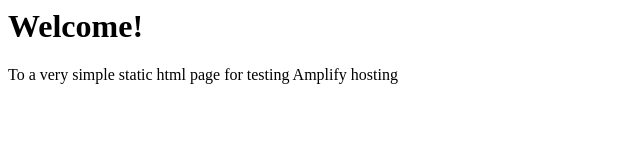
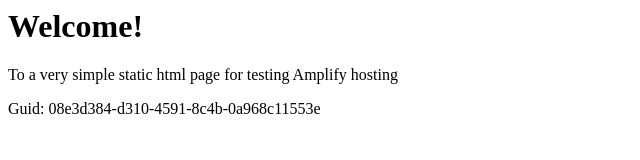
Before and after one commit to aws-aemilia-iad/Github-PR-Commit-Integration-Test-DoNotTouch-v1-preprod-us-east-1, a website: page src/index.html in a window 1280 px wide. Shown: the whole page, without its empty margins (0-640 px from the left). Drawn offline with Linux system fonts and the light colour scheme.

Commit message:
commit from integ tests

```diff
--- a/src/index.html
+++ b/src/index.html
@@ -1,3 +1,5 @@
+
+
 <html lang="en">
 
 <head>
@@ -10,6 +12,6 @@
 <body>
     <h1>Welcome!</h1>
     <p>To a very simple static html page for testing Amplify hosting</p>
-</body>
+    <p>Guid: 08e3d384-d310-4591-8c4b-0a968c11553e</p></body>
 
 </html>
```
